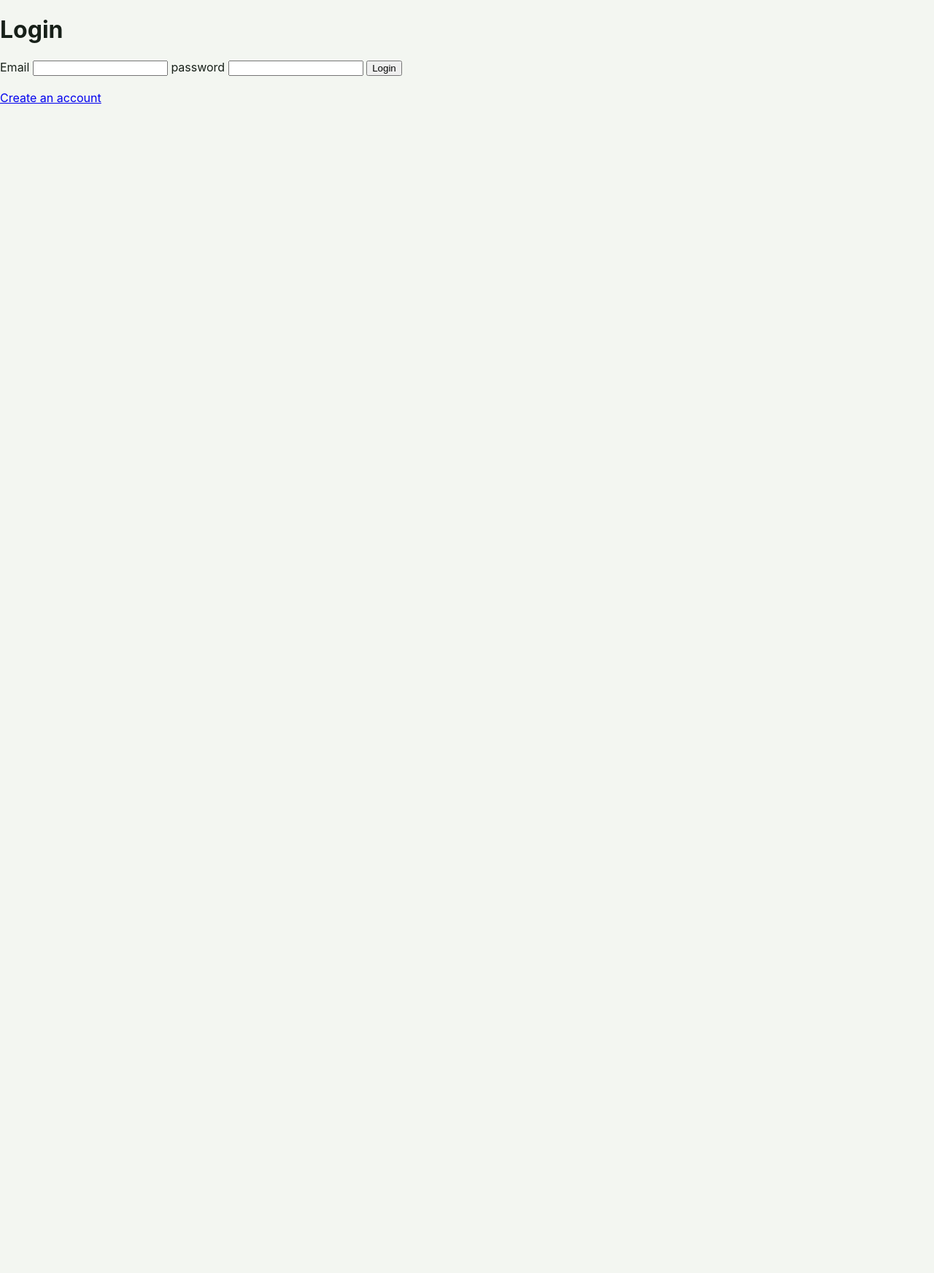
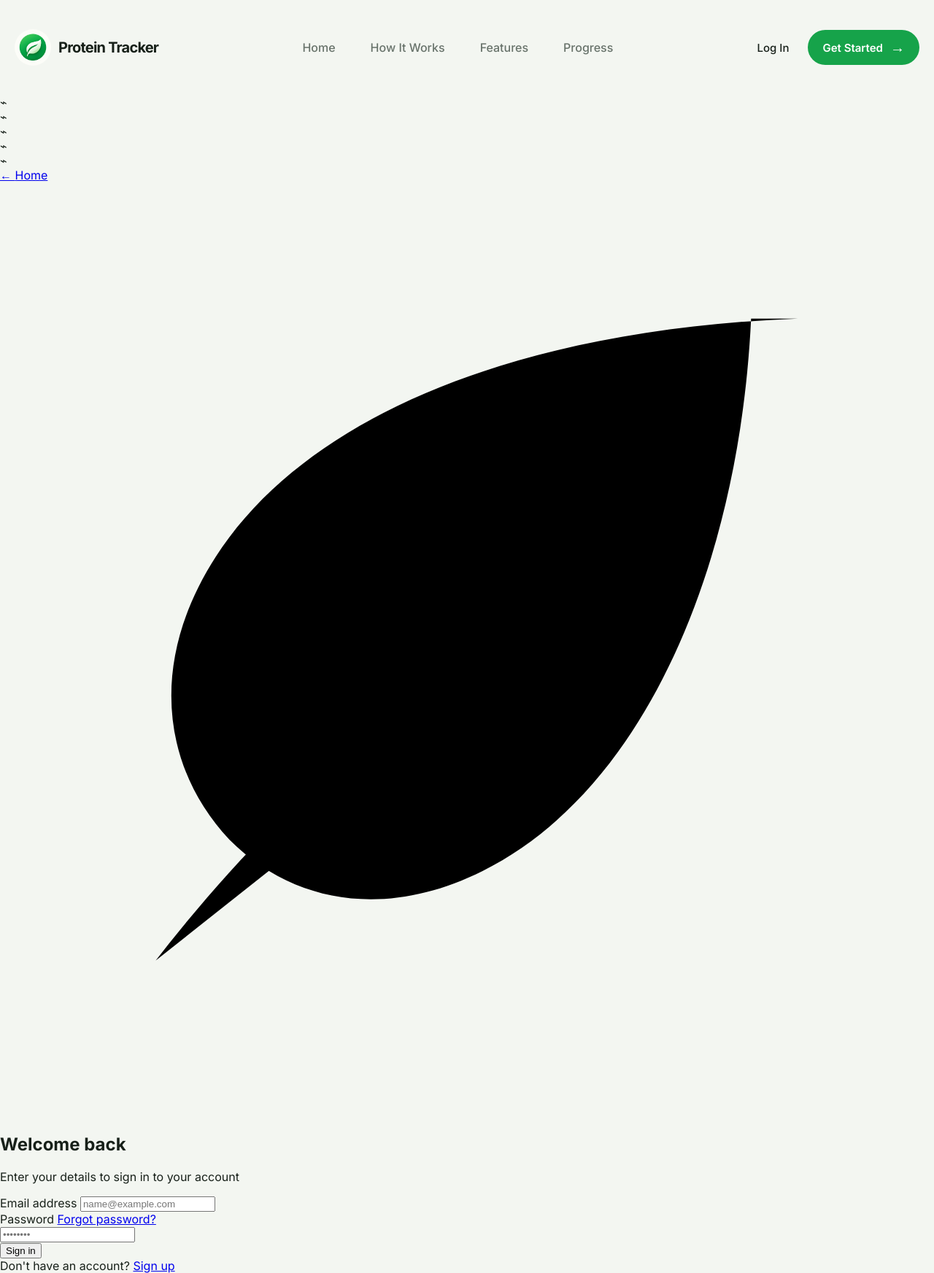
Before and after one commit to ShubhamMali-tech/Protein-Tracker, a Flask app: page /login in a window 1280 px wide. Shown: the whole page at 73% size. Before the commit the page ends 142 px from the top, so only its background shows below. Run offline with Flask 3, Linux system fonts and the light colour scheme.

Commit message:
update login html

```diff
--- a/templates/login.html
+++ b/templates/login.html
@@ -1,23 +1,121 @@
-<!DOCTYPE html>
-<html>
-    <head>
-        <title>Login-Protein Tracker</title>
-        <link rel="stylesheet" href="style.css">
-    </head>
-    <body>
-        <h1>Login</h1>
+{% extends "base.html" %}
 
-        <form>
-            <label>Email</label>
-            <input type=""email" name="email" required>
+{% block title %}
+Login
+{% endblock %}
 
-            <label>password</label>
-            <input type="password" name="password" required>
+{% block content %}
 
-            <button type="submit">
-                Login
+<section class="login-page">
+
+    <!-- Decorative leaves -->
+    <div class="login-leaf leaf-1">⌁</div>
+    <div class="login-leaf leaf-2">⌁</div>
+    <div class="login-leaf leaf-3">⌁</div>
+    <div class="login-leaf leaf-4">⌁</div>
+    <div class="login-leaf leaf-5">⌁</div>
+
+    <!-- Home link -->
+    <a href="/" class="login-home">
+        ←
+        <span>Home</span>
+    </a>
+
+    <!-- Login Card -->
+    <div class="login-card">
+
+        <!-- Logo -->
+        <div class="login-logo">
+            <svg viewBox="0 0 24 24" aria-hidden="true">
+                <path d="M20.5 3.5C13 3.8 7.2 6.2 5.1 10.4c-1.2 2.4-.8 4.8.8 6.5 1.7 1.7 4.1 2 6.5.8 4.2-2.1 6.6-7.9 6.9-14.2Z"></path>
+                <path d="M4 20c3.5-4.5 7.2-7.5 12-9.5"></path>
+            </svg>
+        </div>
+
+        <!-- Header -->
+        <div class="login-header">
+
+            <h1>Welcome back</h1>
+
+            <p>
+                Enter your details to sign in to your account
+            </p>
+
+        </div>
+
+        <!-- Form -->
+        <form class="login-form">
+
+            <!-- Email -->
+            <div class="form-group">
+
+                <label for="email">
+                    Email address
+                </label>
+
+                <input
+                    type="email"
+                    id="email"
+                    name="email"
+                    placeholder="name@example.com"
+                    required
+                >
+
+            </div>
+
+            <!-- Password -->
+            <div class="form-group">
+
+                <div class="password-label">
+
+                    <label for="password">
+                        Password
+                    </label>
+
+                    <a href="#" class="forgot-password">
+                        Forgot password?
+                    </a>
+
+                </div>
+
+                <input
+                    type="password"
+                    id="password"
+                    name="password"
+                    placeholder="••••••••"
+                    required
+                >
+
+            </div>
+
+            <!-- Sign in -->
+            <button
+                type="submit"
+                class="login-button"
+            >
+                Sign in
             </button>
+
         </form>
-        <br>
-        <a href="register.html">Create an account</a>    </body>
-</html>
+
+        <!-- Footer -->
+        <div class="login-footer">
+
+            <span>
+                Don't have an account?
+            </span>
+
+            <a href="/register">
+                Sign up
+            </a>
+
+        </div>
+
+    </div>
+
+    <!-- Decorative circle -->
+    <div class="login-circle"></div>
+
+</section>
+
+{% endblock %}
```
